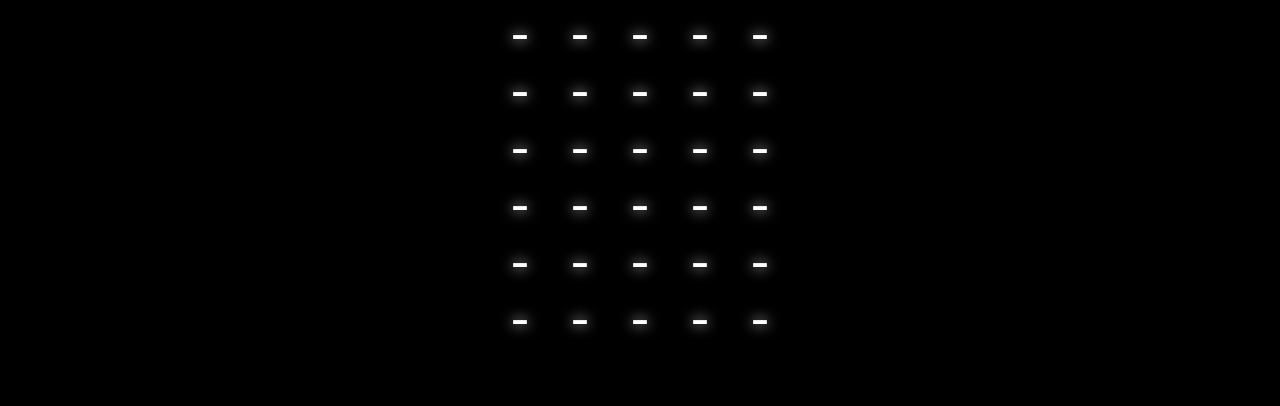
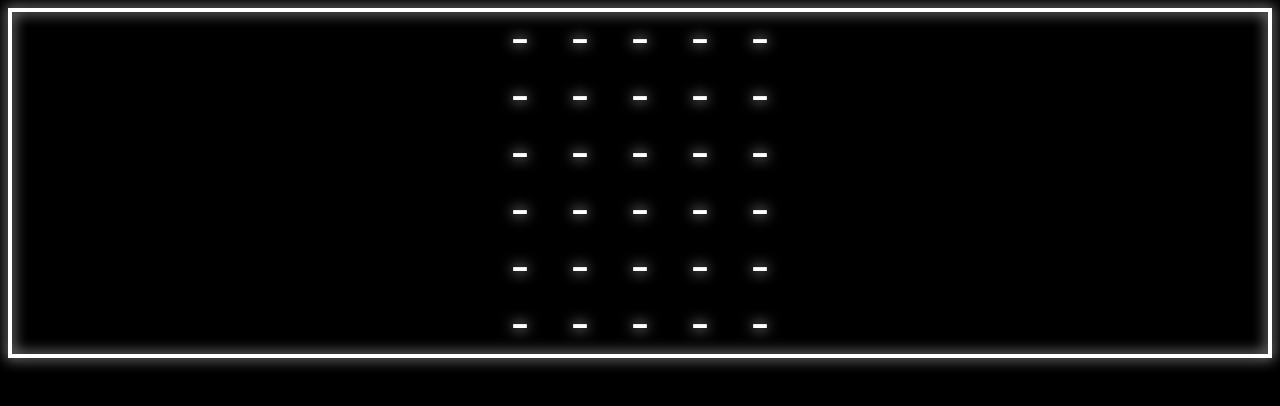
Before and after one commit to Triton-Z/CustomWordle, a plain HTML site: page index.html in a window 1280 px wide. Drawn offline with Linux system fonts and the light colour scheme.

Commit message:
Update index.html

```diff
--- a/index.html
+++ b/index.html
@@ -17,17 +17,24 @@ body{
 #textContainer{
     filter: drop-shadow(0px 0px 7px white);
 }
+
+#border{
+    border: 4px solid white;
+}
+
   </style>
 </head>
 <body>
 <div id = "textContainer">
   <center>
+      <div id = "border">
         <div class = "text"><span id = "x1y6"> - </span><span id = "x2y6"> - </span><span id = "x3y6"> - </span><span id = "x4y6"> - </span><span id = "x5y6"> - </span></div>
         <div class = "text"><span id = "x1y5"> - </span><span id = "x2y5"> - </span><span id = "x3y5"> - </span><span id = "x4y5"> - </span><span id = "x5y5"> - </span></div>
         <div class = "text"><span id = "x1y4"> - </span><span id = "x2y4"> - </span><span id = "x3y4"> - </span><span id = "x4y4"> - </span><span id = "x5y4"> - </span></div>
         <div class = "text"><span id = "x1y3"> - </span><span id = "x2y3"> - </span><span id = "x3y3"> - </span><span id = "x4y3"> - </span><span id = "x5y3"> - </span></div>
         <div class = "text"><span id = "x1y2"> - </span><span id = "x2y2"> - </span><span id = "x3y2"> - </span><span id = "x4y2"> - </span><span id = "x5y2"> - </span></div>
         <div class = "text"><span id = "x1y1"> - </span><span id = "x2y1"> - </span><span id = "x3y1"> - </span><span id = "x4y1"> - </span><span id = "x5y1"> - </span></div>
+      </div>
   </center>
 </div>
 
```
Lines whose indentation alone changed are shown as unchanged.
